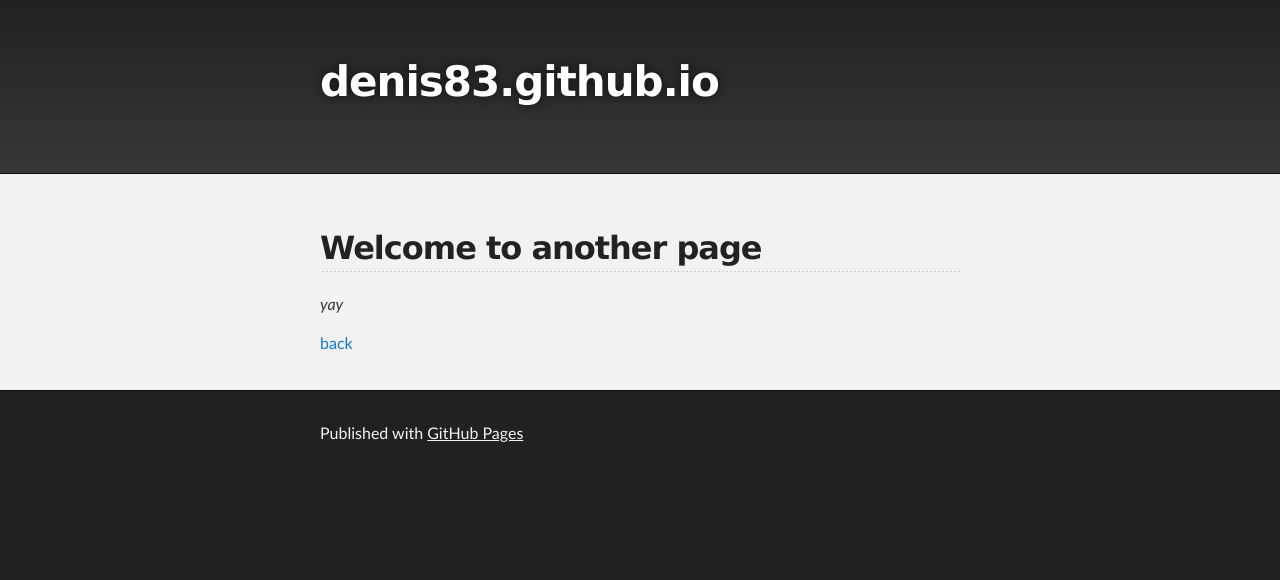
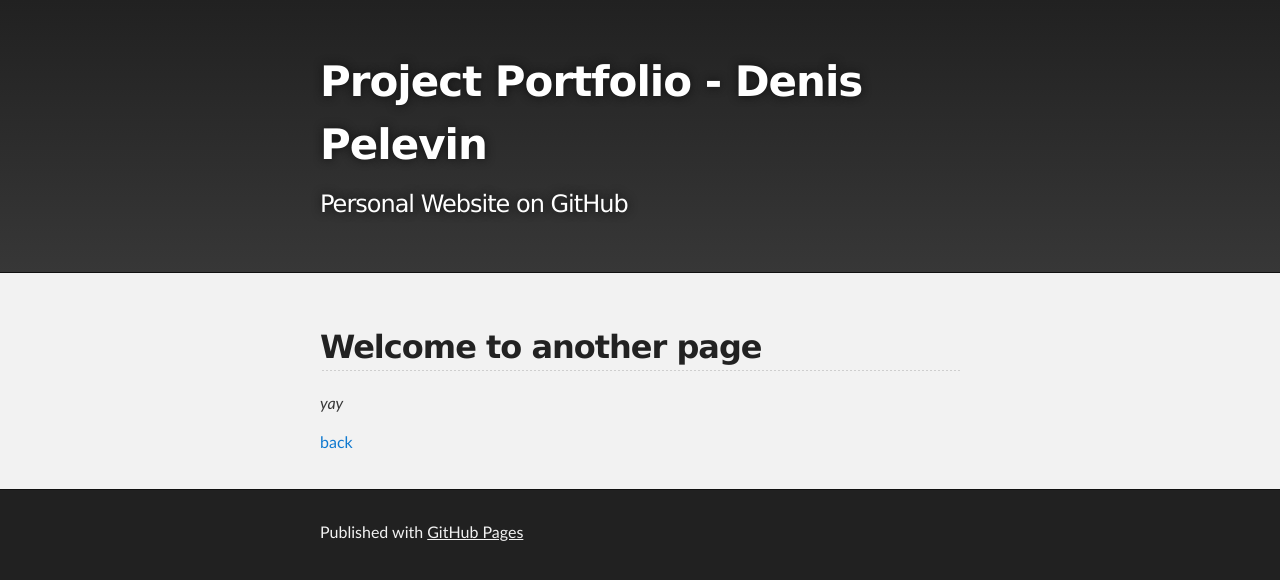
Before and after one commit to denis83/denis83.github.io, a Jekyll site: the page built from another-page.md, in a window 1280 px wide. Shown: the top 580 px of the page. Built offline with Jekyll 4.4.1, drawn with Linux system fonts in a browser that asks for light colours; the repository's description, which GitHub fills in, is left out; our own code applies the rules of GitHub Pages for plain Markdown files.

Commit message:
Update _config.yml

```diff
--- a/_config.yml
+++ b/_config.yml
@@ -1,3 +1,5 @@
+title: Project Portfolio - Denis Pelevin
+description: Personal Website on GitHub
 show_downloads: false
 google_analytics:
 theme: jekyll-theme-tactile
```
